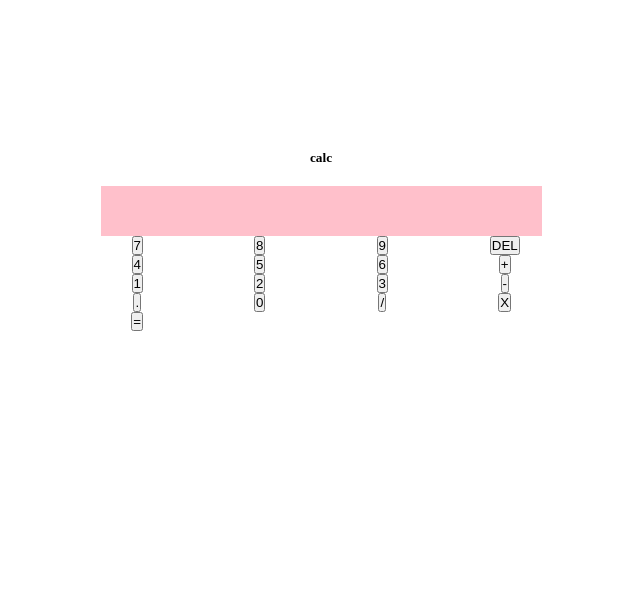
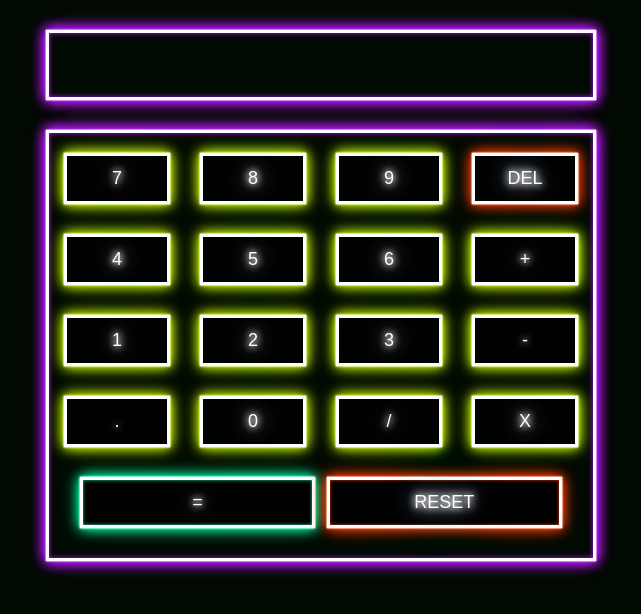
Before and after one commit to suyeshaa/calculator, a plain HTML site: page index.html in a window 1280 px wide. Shown: the whole page, without its empty margins (319-960 px from the left). Drawn offline with nearby package versions, Linux system fonts and the light colour scheme.

Commit message:
add neon effect

```diff
--- a/index.html
+++ b/index.html
@@ -9,28 +9,35 @@
   </head>
   <body>
     <div id="top">
-      <h5>calc</h5>
+      <h5></h5>
       <div class="theme"></div>
     </div>
     <div class="inp-box"></div>
+
+    <div class="box">
       <div class="num-container">
         <div class="num"><button value="7">7</button></div>
         <div class="num"><button value="8">8</button></div>
         <div class="num"><button>9</button></div>
-      <div class="num"><button>DEL</button></div>
+        <div class="num red"><button>DEL</button></div>
         <div class="num"><button>4</button></div>
         <div class="num"><button>5</button></div>
         <div class="num"><button>6</button></div>
-      <div class="num"><button>+</button></div>
+        <div class="num oper"><button>+</button></div>
         <div class="num"><button>1</button></div>
         <div class="num"><button>2</button></div>
         <div class="num"><button>3</button></div>
-      <div class="num"><button>-</button></div>
+        <div class="num oper"><button>-</button></div>
         <div class="num"><button>.</button></div>
         <div class="num"><button>0</button></div>
-      <div class="num"><button>/</button></div>
-      <div class="num"><button>X</button></div>
-      <div class="num"><button>=</button></div>
+        <div class="num oper"><button>/</button></div>
+        <div class="num oper"><button>X</button></div>
+      </div>
+
+      <div class="equals">
+        <div class="num grn"><button>=</button></div>
+        <div class="num rd"><button>RESET</button></div>
+      </div>
     </div>
     <script
       src="https://code.jquery.com/jquery-3.6.0.slim.min.js"
--- a/main.js
+++ b/main.js
@@ -45,7 +45,7 @@ $("button").click((e) => {
     // console.log(eval(op[0] + op[1] + op[2]));
     operations();
     num = "";
-    op = [];
+    // op = [];
     newNum = "";
   }
 
@@ -53,6 +53,13 @@ $("button").click((e) => {
     op.push(num);
     op.pop();
     console.log(op);
+  }
+
+  if (curr == "RESET") {
+    op = [];
+    num = "";
+    newNum = "";
+    $(".inp-box").text(num) = ""
   }
 });
 
@@ -63,6 +70,7 @@ function operations() {
   });
 
   console.log(eval(newNum));
+  $(".inp-box").text((newNum));
 }
 
 // document.querySelector("button").addEventListener("click", (e) => {
--- a/styles.css
+++ b/styles.css
@@ -5,40 +5,129 @@
 }
 
 body {
-  margin: 150px;
+  background-color: #010a01;
+  color: #fff;
 }
 
 .num-container {
   display: grid;
   /* justify-content: center;
   align-content: center; */
-  margin: auto;
-  grid-template-columns: repeat(4, minmax(100px, 1fr));
+  /* margin: auto; */
+  grid-template-columns: repeat(4, minmax(auto, 1fr));
   grid-template-rows: repeat(4, auto);
-  width: 50%;
+  width: auto;
+  grid-gap: 30px;
 }
 
-.num {
+.box {
+  border: 0.2rem solid #fff;
+  box-shadow: 0 0 0.1rem #fff, 0 0 0.1rem #fff, 0 0 1rem #bc13fe,
+    0 0 0.7rem #bc13fe, 0 0 0.8rem #bc13fe, inset 0 0 0.3rem #bc13fe;
+  width: 43%;
+  margin: auto;
+  display: flex;
+  flex-direction: column;
+  align-items: center;
+  padding: 20px 0;
+}
+
+.equals {
+  padding: 30px 20px 10px 20px;
+  margin: auto;
+  width: 98%;
+  display: flex;
+  justify-content: center;
+  flex-direction: row;
+  /* text-align: center; */
+}
+
+button {
+  padding: 12px 0;
+  width: 100px;
+  border: none;
+  background-color: black;
+  font-size: 18px;
+  color: #fff;
+  text-shadow:
+    /* White glow */ 0 0 7px #fff, 0 0 10px #fff, 0 0 21px #fff,
+    /* Green glow */ 0 0 42px rgb(0, 153, 255), 0 0 82px rgb(0, 153, 255),
+    0 0 92px rgb(0, 153, 255), 0 0 102px rgb(0, 153, 255),
+    0 0 151px rgb(0, 153, 255);
+}
+
+.num-container .num {
   /* align-items: center;
   justify-items: center; */
+  text-align: center;
+  width: min-content;
+  margin: 0;
+  border: 0.2rem solid #fff;
+  /* box-shadow: 120px 80px 40px 20px #0ff; */
+  box-shadow: 0 0 0.1rem #fff, 0 0 0.1rem #fff, 0 0 1rem rgb(208, 255, 0),
+    0 0 0.2rem rgb(208, 255, 0), 0 0 0.7rem rgb(208, 255, 0),
+    inset 0 0 0.2rem rgb(208, 255, 0);
+}
+
+.red {
+  /* border: none; */
+  box-shadow: 0 0 0.1rem #fff, 0 0 0.1rem #fff, 0 0 1rem rgb(255, 60, 0),
+    0 0 0.2rem rgb(255, 60, 0), 0 0 0.7rem rgb(255, 60, 0),
+    inset 0 0 0.2rem rgb(255, 60, 0) !important;
+}
+
+.equals button {
+  /* padding: 0 50%; */
+  width: 95%;
+  border: 0.2rem solid #fff;
+}
+
+.grn button {
+  box-shadow: 0 0 0.1rem #fff, 0 0 0.1rem #fff, 0 0 1rem #0fa, 0 0 0.2rem #0fa,
+    0 0 0.7rem #0fa, inset 0 0 0.2rem #0fa !important;
+}
+
+.rd button {
+  box-shadow: 0 0 0.1rem #fff, 0 0 0.1rem #fff, 0 0 1rem rgb(255, 60, 0),
+    0 0 0.2rem rgb(255, 60, 0), 0 0 0.7rem rgb(255, 60, 0),
+    inset 0 0 0.2rem rgb(255, 60, 0) !important;
+}
+
+.equals .num {
+  width: 100%;
   text-align: center;
 }
 
 #top {
-  width: 50%;
+  width: 45%;
   margin: 20px auto;
-  text-align: center;
+  text-align: left;
 }
 
 .inp-box {
-  background-color: pink;
-  width: 45%;
-  height: 50px;
-  margin: auto;
+  border: 0.2rem solid #fff;
+  box-shadow: 0 0 0.1rem #fff, 0 0 0.1rem #fff, 0 0 1rem #bc13fe,
+    0 0 0.7rem #bc13fe, 0 0 0.8rem #bc13fe, inset 0 0 0.3rem #bc13fe;
+  width: 43%;
+  height: 70px;
+  margin: 30px auto;
+  padding: 20px;
+  font-size: 18px;
+  color: #fff;
+  text-shadow: 0 0 7px #fff, 0 0 10px #fff, 0 0 21px #fff, 0 0 42px #0fa,
+    0 0 82px #0fa, 0 0 92px #0fa, 0 0 102px #0fa, 0 0 151px #0fa;
 }
 
 .neonText {
   color: #fff;
-  text-shadow: 0 0 7px #fff, 0 0 10px #fff, 0 0 21px #fff, 0 0 42px #0fa,
-    0 0 82px #0fa, 0 0 92px #0fa, 0 0 102px #0fa, 0 0 151px #0fa;
+  text-shadow: 0 0 7px #fff, 0 0 10px #fff, 0 0 21px #fff,
+    0 0 42px rgb(0, 119, 255), 0 0 82px #0fa, 0 0 92px #0fa, 0 0 102px #0fa,
+    0 0 151px #0fa;
 }
+
+/* .oper {
+  border: 0.2rem solid #fff;
+  box-shadow: 0 0 0.1rem #fff, 0 0 0.1rem #fff, 0 0 1rem rgb(0, 119, 255),
+    0 0 0.7rem rgb(0, 119, 255), 0 0 0.8rem rgb(0, 119, 255),
+    inset 0 0 0.3rem rgb(0, 119, 255) !important;
+} */
```
Lines whose indentation alone changed are shown as unchanged.
